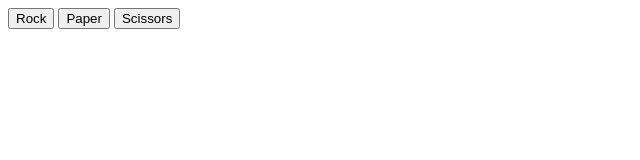
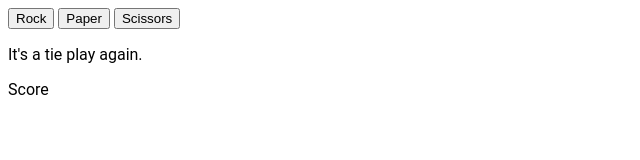
Before and after one commit to sanicsaniz/rock-paper-scissors, a plain HTML site: page index.html in a window 1280 px wide. Both pictures are taken after a click on the button "Rock". Shown: the whole page, without its empty margins (0-640 px from the left). Drawn offline with Linux system fonts and the light colour scheme.

Commit message:
tbh idk what i did

```diff
--- a/index.html
+++ b/index.html
@@ -6,14 +6,18 @@
     <meta name="viewport" content="width=device-width, initial-scale=1.0" />
     <title>Rock-Paper-Scissors</title>
     <link rel="stylesheet" href="style.css" />
+    <script src="script.js" defer></script>
 </head>
 
 <body>
     <button id="rock-button">Rock</button>
     <button id="paper-button">Paper</button>
     <button id="scissors-button">Scissors</button>
+    <div id="results">
+        <p id="winner">the winner</p>
+        <p id="score">Score</p>
+    </div>
 
-    <script src="script.js"></script>
 </body>
 
 </html>
--- a/script.js
+++ b/script.js
@@ -1,23 +1,27 @@
 let score = 0;
-function getcomputerChoice() {
-    let randChoice = Math.random() * 3;
-    randChoice = Math.ceil(randChoice);
-    if (randChoice == 1) {
-        randChoice = "r";
-    } else if (randChoice == 2) {
-        randChoice = "p";
-    } else if (randChoice == 3) {
-        randChoice = "s";
-    } else {
-        console.error("Error Happened");
-    }
+const gameWinner = document.querySelector("#winner");
+const scoreDiv = document.querySelector("#results");
+const scoreText = document.querySelector("#score");
 
-    return randChoice;
+/**
+ * Generates a random choice of "rock" (r), "paper" (p), or "scissors" (s).
+ *
+ * @returns {string} The randomly generated choice.
+ */
+function getComputerChoice() {
+    const choices = ["r", "p", "s"];
+    const randomIndex = Math.floor(Math.random() * choices.length);
+    const computerChoice = choices[randomIndex];
+
+    return computerChoice;
 }
 function playRound(computerChoice, userChoice) {
     com = computerChoice;
     user = userChoice;
     let winner = getWinner(com, user);
+    if (winner == "Tie") {
+        return "It's a tie play again.";
+    }
 
     return (
         winner.toUpperCase() +
@@ -35,8 +39,7 @@ function playRound(computerChoice, userChoice) {
 // }
 function getWinner(com, user) {
     if (com == user) {
-        console.log("Tie Play Again");
-        winner = null;
+        winner = "Tie";
     } else if (com == "r" && user == "p") {
         winner = "You";
         score++;
@@ -62,15 +65,19 @@ function getWinner(com, user) {
 
 const rock = document.querySelector("#rock-button");
 rock.addEventListener("click", () => {
-    console.log(playRound(getcomputerChoice(), "r"));
+    gameWinner.textContent = playRound(getComputerChoice(), "r");
 });
 
 const paper = document.querySelector("#paper-button");
 paper.addEventListener("click", () => {
-    console.log(playRound(getcomputerChoice(), "p"));
+    gameWinner.textContent = playRound(getComputerChoice(), "p");
 });
 
 const scissors = document.querySelector("#scissors-button");
 scissors.addEventListener("click", () => {
-    console.log(playRound(getcomputerChoice(), "s"));
+    gameWinner.textContent = playRound(getComputerChoice(), "s");
+    scoreText.textContent = score;
 });
+
+scoreDiv.appendChild(gameWinner);
+scoreDiv.appendChild(scoreText);
--- a/style.css
+++ b/style.css
@@ -0,0 +1,3 @@
+body {
+    font-family: "Roboto";
+}
```
